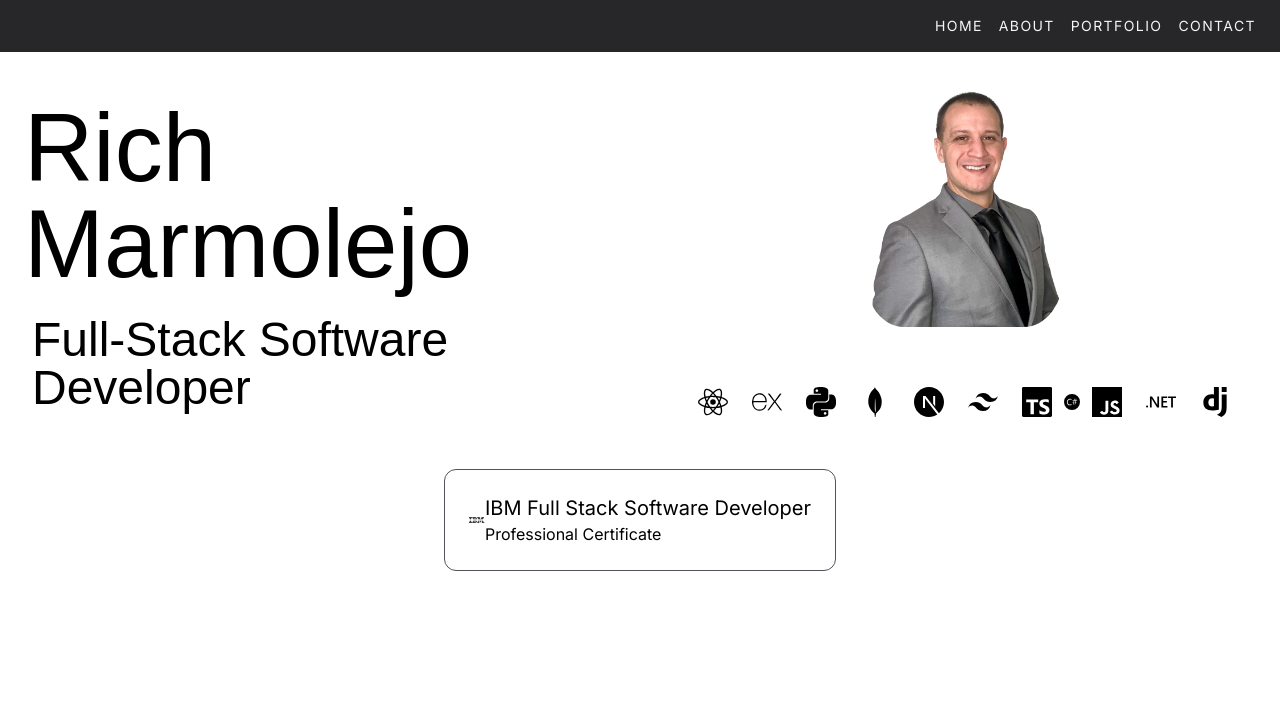
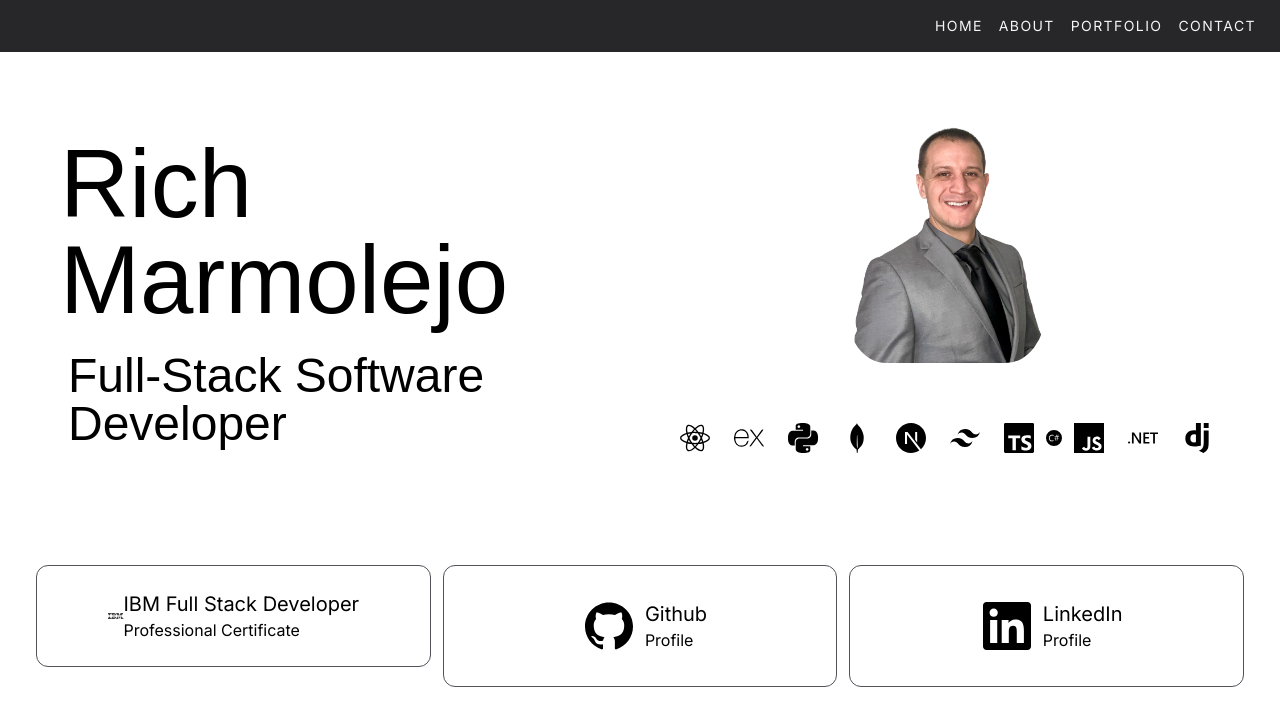
Before and after one commit to RMarmolejo90/Rich-Marmolejo, a Next.js app: page / in a window 1280 px wide. Shown: the top 726 px of the page. Built offline with nearby package versions, Linux system fonts and the light colour scheme; a web font is replaced by a local one.

Commit message:
add grid to homepage

```diff
--- a/app/page.tsx
+++ b/app/page.tsx
@@ -27,8 +27,8 @@ const gruppo = Gruppo({
 export default function Home() {
 
   return (
-    <main className="w-screen h-full flex flex-col items-center justify-center">
-      <div className="flex flex-col lg:flex-row items-center justify-center">
+    <main className="w-screen h-full flex flex-col items-center justify-center p-3">
+      <div className="flex flex-col lg:flex-row items-center justify-center lg:p-6">
         <header className="w-full h-full flex flex-col items-start justify-between p-4">
           <h1 className={`${gruppo.className} lg:text-[96px] text-5xl sm:text-[80px] m-2`}>Rich Marmolejo</h1>
           <h2 className={`${gruppo.className} text-3xl lg:text-5xl leading-10 m-4`}>Full-Stack Software Developer</h2>
@@ -62,15 +62,37 @@ export default function Home() {
         </IconContext.Provider>
         </article>
       </div>
-      <section >
+      <section className="lg:p-6 p-3 grid gap-3 grid-rows-3 lg:grid-rows-none lg:auto-cols-max lg:grid-cols-3 m-3 w-full lg:justify-evenly">
         <a href="https://www.coursera.org/account/accomplishments/professional-cert/B7JCXJNT8A7W"  target="_blank" rel="noopener noreferrer">
           <div className="flex flex-row items-center justify-center rounded-xl border border-zinc-600 p-6">
             <IconContext.Provider value={{className:"text-5xl m-3"}}>
               <SiIbm />
             </IconContext.Provider>
             <div className="flex flex-col items-start justify-center">
-              <h3 className="text-xl">IBM Full Stack Software Developer</h3>
+              <h3 className="text-xl">IBM Full Stack Developer</h3>
               <h4>Professional Certificate</h4>
+            </div>
+          </div>
+        </a>
+        <a href="https://github.com/RMarmolejo90"  target="_blank" rel="noopener noreferrer">
+          <div className="flex flex-row items-center justify-center rounded-xl border border-zinc-600 p-6">
+            <IconContext.Provider value={{className:"text-5xl m-3"}}>
+              <SiGithub />
+            </IconContext.Provider>
+            <div className="flex flex-col items-start justify-center">
+              <h3 className="text-xl">Github</h3>
+              <h4>Profile</h4>
+            </div>
+          </div>
+        </a>
+        <a href="https://www.coursera.org/account/accomplishments/professional-cert/B7JCXJNT8A7W"  target="_blank" rel="noopener noreferrer">
+          <div className="flex flex-row items-center justify-center rounded-xl border border-zinc-600 p-6">
+            <IconContext.Provider value={{className:"text-5xl m-3"}}>
+              <SiLinkedin />
+            </IconContext.Provider>
+            <div className="flex flex-col items-start justify-center">
+              <h3 className="text-xl">LinkedIn</h3>
+              <h4>Profile</h4>
             </div>
           </div>
         </a>
```
